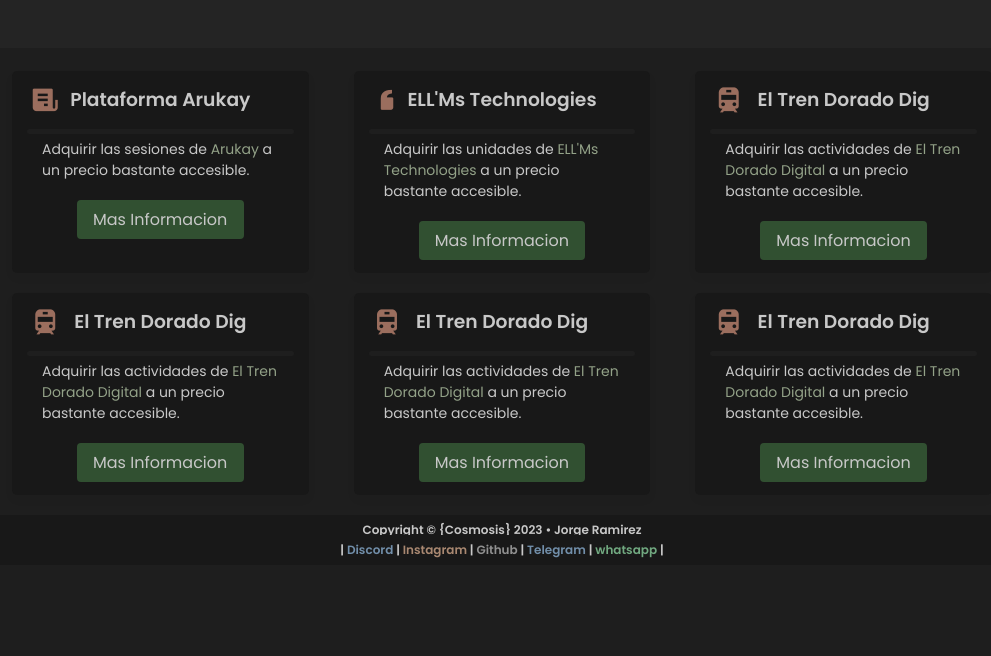
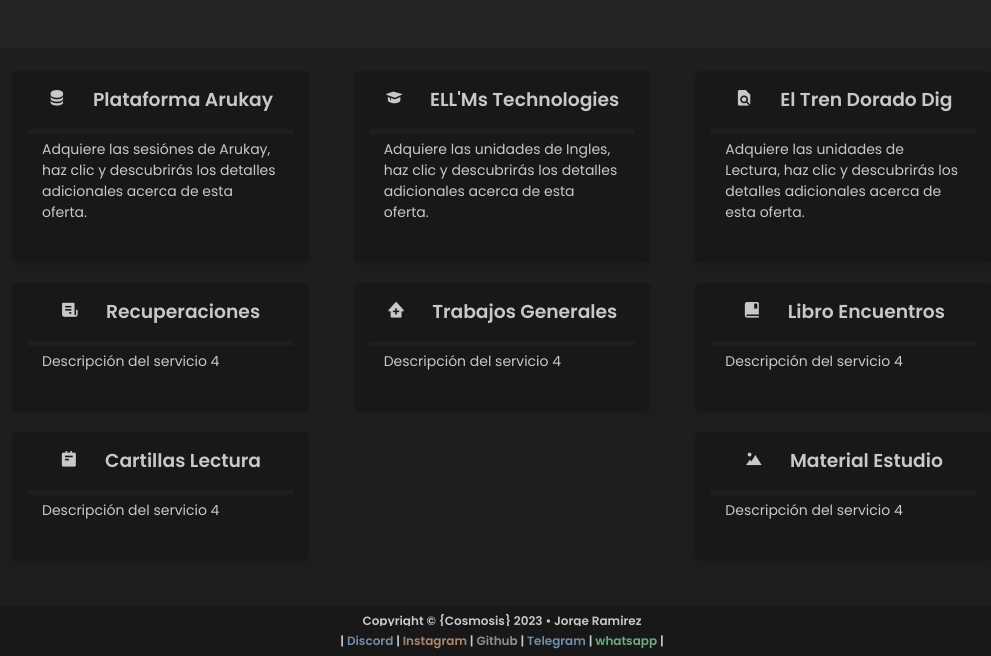
Before and after one commit to Cosmosisx/Prueba-Web, a plain HTML site: page Web Cosmosis/Paginas/servicios/servicios.html in a window 1280 px wide. Shown: the part 168-824 px from the top of the page, without its empty margins (138-1129 px from the left). Before the commit the page ends 800 px from the top, so only its background shows below. Drawn offline with nearby package versions, Linux system fonts and the light colour scheme.

Commit message:
Update servicios.html

```diff
--- a/Web Cosmosis/Paginas/servicios/servicios.html
+++ b/Web Cosmosis/Paginas/servicios/servicios.html
@@ -8,7 +8,7 @@
     <link rel="stylesheet" href="servicios.css" />
     <link rel="stylesheet" href="https://unicons.iconscout.com/release/v4.0.0/css/line.css" />
     <link href="https://unpkg.com/boxicons@2.0.7/css/boxicons.min.css" rel="stylesheet">
-   <script src="servicios.js" defer></script>
+   <script src="cosmosis.js" defer></script>
    <link rel="icon" href="/Img/Logo.png">
   </head>
     <body>
@@ -36,58 +36,89 @@
           <div class="content">
             <div class="text">
               <h1>Servicios</h1>
-              <a clas="Informacion" href="#info" style="color: #6C8865;"><Input:btn></Input:btn>Informacion</a>
+              <a clas="Informacion" href="#info" style="color: #6C8865; font-size: 11px;"><Input:btn></Input:btn>Descarto Responsabilidad</a>
             </div>
             <a href=""></a>
           </div>
         </section>
+        <section class="container">
+            <div class="cards">
+                <div class="card">
+                    <a href="https://www.example.com/servicio1" target="_blank">
+                        <div class="service-box">
+                            <h3><i class='bx bxs-data' ></i></i>&nbsp;&nbsp;&nbsp;&nbsp;&nbsp;&nbsp;Plataforma Arukay</h3>
+                            <div class="divicion"></div>
+                            <p class="subescrito">Adquiere las sesiónes de Arukay, haz clic y descubrirás los detalles adicionales acerca de esta oferta.</p>
+                        </div>
+                    </a>
+                </div>
+                <div class="card">
+                    <a href="https://www.example.com/servicio2" target="_blank">
+                        <div class="service-box">
+                            <h3><i class='bx bxs-graduation'></i>&nbsp;&nbsp;&nbsp;&nbsp;&nbsp;&nbsp;ELL'Ms Technologies</h3>
+                            <div class="divicion"></div>
+                            <p class="subescrito">Adquiere las unidades de Ingles, haz clic y descubrirás los detalles adicionales acerca de esta oferta.</p>
+                        </div>
+                    </a>
+                </div>
+                <div class="card">
+                    <a href="https://www.example.com/servicio3" target="_blank">
+                        <div class="service-box">
+                            <h3><i class='bx bxs-file-find' ></i>&nbsp;&nbsp;&nbsp;&nbsp;&nbsp;&nbsp;El Tren Dorado Dig</h3>
+                            <div class="divicion"></div>
+                            <p class="subescrito">Adquiere las unidades de Lectura, haz clic y descubrirás los detalles adicionales acerca de esta oferta.</p>
+                        </div>
+                    </a>
+                </div>
+                <div class="card">
+                    <a href="https://www.example.com/servicio3" target="_blank">
+                        <div class="service-box">
+                            <h3><i class='bx bxs-receipt'></i>&nbsp;&nbsp;&nbsp;&nbsp;&nbsp;&nbsp;Recuperaciones</h3>
+                            <div class="divicion"></div>
+                            <p class="subescrito">Descripción del servicio 4</p>
+                        </div>
+                    </a>
+                </div>
+                <div class="card">
+                    <a href="https://www.example.com/servicio3" target="_blank">
+                        <div class="service-box">
+                            <h3><i class='bx bxs-clinic' ></i>&nbsp;&nbsp;&nbsp;&nbsp;&nbsp;&nbsp;Trabajos Generales</h3>
+                            <div class="divicion"></div>
+                            <p class="subescrito">Descripción del servicio 4</p>
+                        </div>
+                    </a>
+                </div>
+                <div class="card">
+                    <a href="https://www.example.com/servicio3" target="_blank">
+                        <div class="service-box">
+                            <h3><i class='bx bxs-book-bookmark' ></i>&nbsp;&nbsp;&nbsp;&nbsp;&nbsp;&nbsp;Libro Encuentros</h3>
+                            <div class="divicion"></div>
+                            <p class="subescrito">Descripción del servicio 4</p>
+                        </div>
+                    </a>
+                </div>
+                <div class="card">
+                    <a href="https://www.example.com/servicio3" target="_blank">
+                        <div class="service-box">
+                            <h3><i class='bx bxs-notepad' ></i>&nbsp;&nbsp;&nbsp;&nbsp;&nbsp;&nbsp;Cartillas Lectura</h3>
+                            <div class="divicion"></div>
+                            <p class="subescrito">Descripción del servicio 4</p>
+                        </div>
+                    </a>
+                </div>
+                <div class="card">
+                    <a href="https://www.example.com/servicio3" target="_blank">
+                        <div class="service-box">
+                            <h3><i class='bx bxs-landscape' ></i>&nbsp;&nbsp;&nbsp;&nbsp;&nbsp;&nbsp;Material Estudio</h3>
+                            <div class="divicion"></div>
+                            <p class="subescrito">Descripción del servicio 4</p>
+                        </div>
+                    </a>
+                </div>
 
-        <section class="services">
-          <ul class="cards" id="cards">
-            <li class="card">
-              <i class='bx bxs-receipt' ></i>
-              <h3>Plataforma Arukay</h3>
-              <div class="divicion"></div>
-              <p class="subescrito">Adquirir las sesiones de <span style="color: #93A288;">Arukay</span> a un precio bastante accesible.</p>
-              <a class="Button" href="">Mas Informacion</a>
-            </li>
-            <li class="card">
-              <i class='bx bxs-quote-single-left' ></i>
-              <h3>ELL'Ms Technologies</h3>
-              <div class="divicion"></div>
-              <p class="subescrito">Adquirir las unidades de <span style="color: #93A288;">ELL'Ms Technologies</span> a un precio bastante accesible.</p>
-              <a class="Button" href="">Mas Informacion</a>
-            </li>
-            <li class="card">
-              <i class='bx bxs-train' ></i>
-              <h3>El Tren Dorado Dig</h3>
-              <div class="divicion"></div>
-              <p class="subescrito">Adquirir las actividades de <span style="color: #93A288;">El Tren Dorado Digital</span> a un precio bastante accesible.</p>
-              <a class="Button" href="">Mas Informacion</a>
-            </li>
-            <li class="card">
-              <i class='bx bxs-train' ></i>
-              <h3>El Tren Dorado Dig</h3>
-              <div class="divicion"></div>
-              <p class="subescrito">Adquirir las actividades de <span style="color: #93A288;">El Tren Dorado Digital</span> a un precio bastante accesible.</p>
-              <a class="Button" href="">Mas Informacion</a>
-            </li>
-            <li class="card">
-              <i class='bx bxs-train' ></i>
-              <h3>El Tren Dorado Dig</h3>
-              <div class="divicion"></div>
-              <p class="subescrito">Adquirir las actividades de <span style="color: #93A288;">El Tren Dorado Digital</span> a un precio bastante accesible.</p>
-              <a class="Button" href="">Mas Informacion</a>
-            </li>
-            <li class="card">
-              <i class='bx bxs-train' ></i>
-              <h3>El Tren Dorado Dig</h3>
-              <div class="divicion"></div>
-              <p class="subescrito">Adquirir las actividades de <span style="color: #93A288;">El Tren Dorado Digital</span> a un precio bastante accesible.</p>
-              <a class="Button" href="">Mas Informacion</a>
-            </li>
-          </ul>
+            </div>
         </section>
+        <br>
         <div class="footer">Copyright © {Cosmosis} 2023 • Jorge Ramirez</div>
         <div class="footer2">&nbsp;|&nbsp;<a href="https://discord.gg/EAdgahtaXg" target="_blank" style="color: #718EA9;">Discord</a>&nbsp;|&nbsp;<a href="https://www.instagram.com/usuario201531/?next=%2F" target="_blank" style="color: #A98871;">Instagram</a>&nbsp;|&nbsp;<a href="https://github.com/Cosmosisx" target="_blank" style="color: #909090;">Github</a>&nbsp;|&nbsp;<a href="" target="_blank" style="color: #718EA9;">Telegram</a>&nbsp;|&nbsp;<a href="" target="_blank" style="color: #71A980;">whatsapp</a>&nbsp;|&nbsp;</div>
     </body>
```
